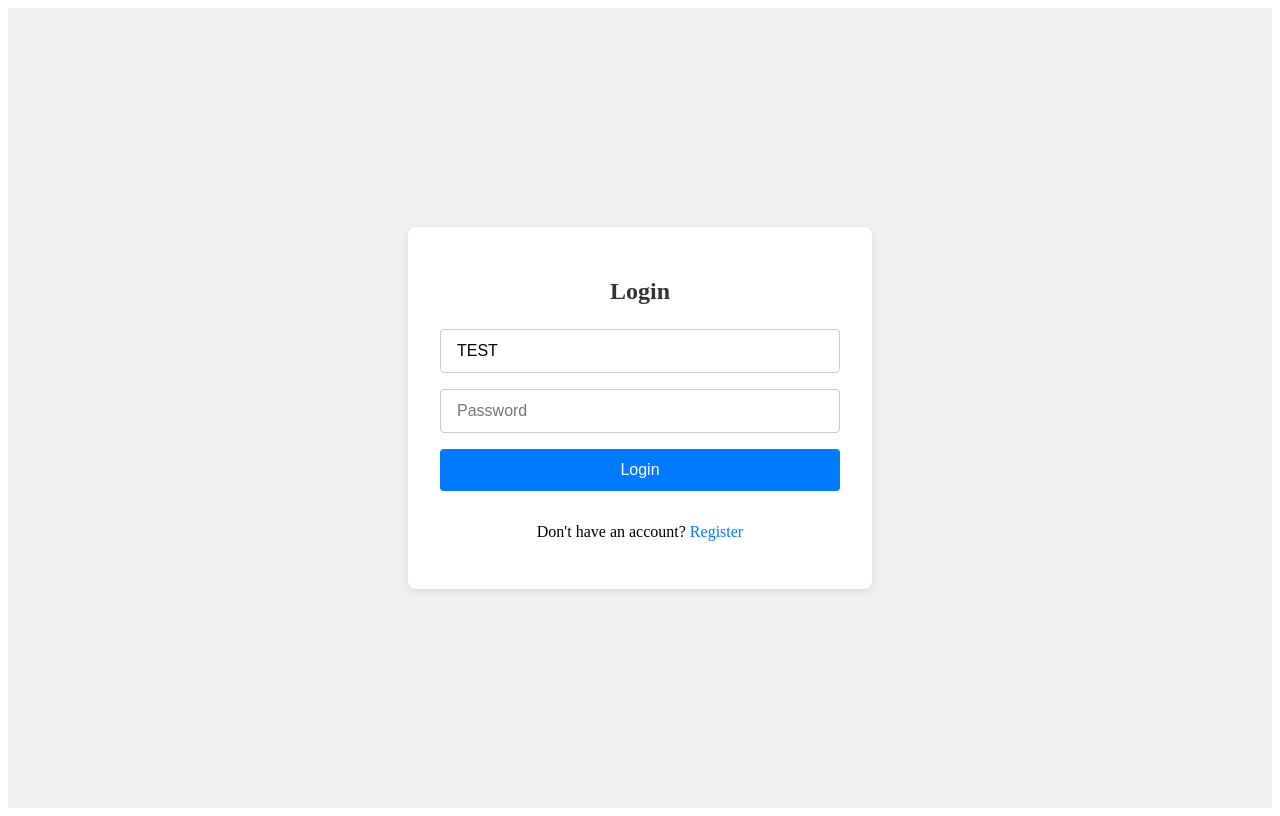
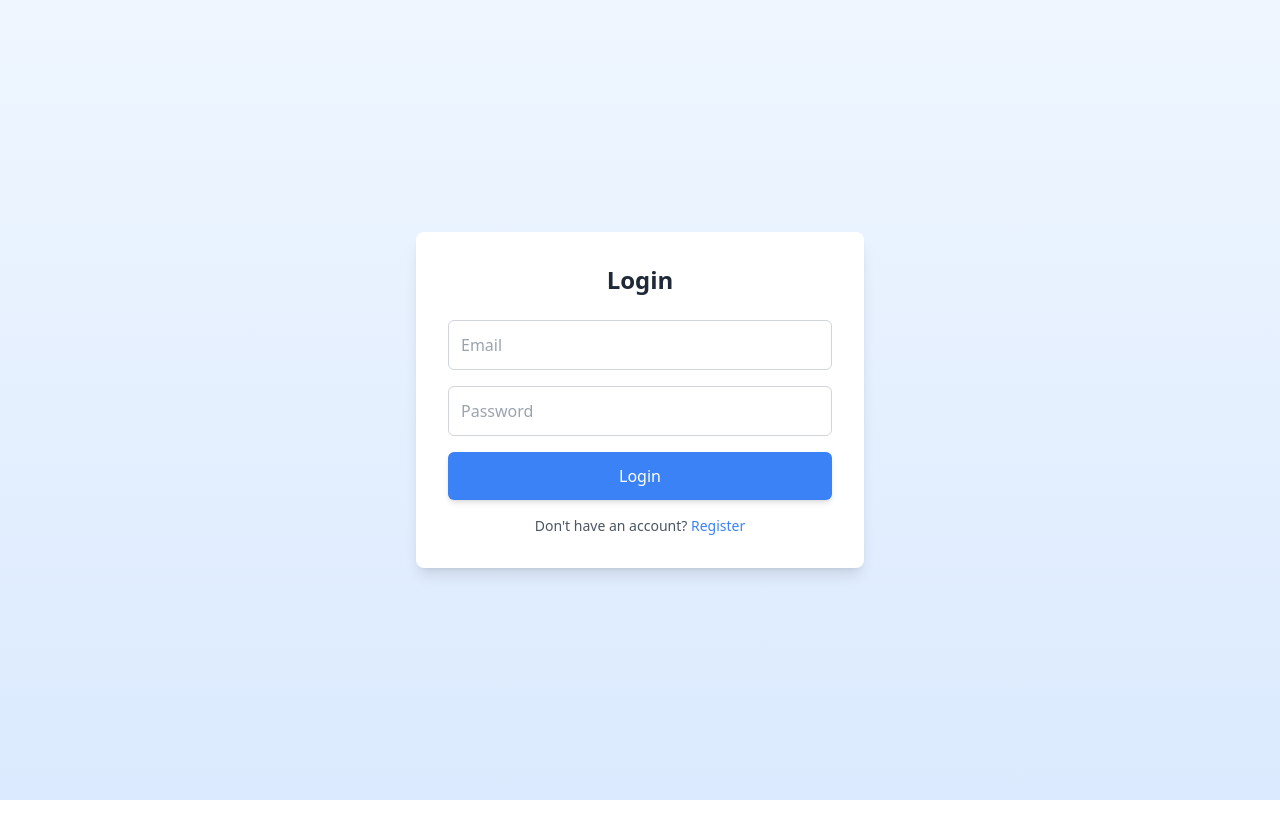
Before and after one commit to MathisDupriez/WebB3Q1_Dupriez_Lamri, a React (Vite) app: page /login in a window 1280 px wide. Built offline with nearby package versions, Linux system fonts and the light colour scheme; a web font is replaced by a local one.

Commit message:
Changing the sass to sass + tailwind in logged in for propal of using, and changing the login page coponent in two coponent

```diff
--- a/package.json
+++ b/package.json
@@ -10,10 +10,13 @@
     "preview": "vite preview"
   },
   "dependencies": {
+    "autoprefixer": "^10.4.20",
+    "postcss": "^8.4.49",
     "react": "^18.3.1",
     "react-dom": "^18.3.1",
     "react-router-dom": "^6.27.0",
-    "sass": "^1.80.4"
+    "sass": "^1.80.4",
+    "tailwindcss": "^3.4.14"
   },
   "devDependencies": {
     "@eslint/js": "^9.11.1",
--- /dev/null
+++ b/postcss.config.cjs
@@ -0,0 +1,7 @@
+// postcss.config.js
+module.exports = {
+    plugins: {
+      tailwindcss: {},
+      autoprefixer: {},
+    },
+  }
--- a/src/App.tsx
+++ b/src/App.tsx
@@ -1,7 +1,7 @@
 import React from 'react';
 import { BrowserRouter as Router, Route, Routes } from 'react-router-dom';
-import LoginPage from './components/Login/Login';
-import RegisterPage from './components/RegisterPage';
+import LoginPage from './components/Login/LoginPage';
+import RegisterPage from './components/Register/RegisterPage';
 import MovieSwiper from './components/MovieSwiper';
 
 const App: React.FC = () => {
--- a/src/components/Login/Login.tsx
+++ /dev/null
@@ -1,69 +0,0 @@
-import React, { useState } from 'react';
-import '../../styles/login.sass';
-
-const LoginPage: React.FC = () => {
-    const [email, setEmail] = useState('TEST');
-    const [password, setPassword] = useState('');
-    const [errorMessage, setErrorMessage] = useState('');
-    const [loading, setLoading] = useState(false);
-
-    const handleSubmit = async (e: React.FormEvent) => {
-        e.preventDefault();
-        setLoading(true); // Optionnel : Affiche un état de chargement
-
-        try {
-            const response = await fetch('https://api.example.com/login', {
-                method: 'POST',
-                headers: {
-                    'Content-Type': 'application/json',
-                },
-                body: JSON.stringify({ email, password }),
-            });
-
-            if (!response.ok) {
-                throw new Error('Failed to login');
-            }
-
-            const data = await response.json();
-            console.log('Login successful:', data);
-            // Ici, tu peux rediriger l'utilisateur ou stocker le token par exemple
-
-        } catch (error) {
-            setErrorMessage('Login failed. Please check your credentials.');
-            console.error(error);
-        } finally {
-            setLoading(false); // Fin du chargement
-        }
-    };
-
-    return (
-        <div className="login-page">
-            <div className="login-card">
-                <h2>Login</h2>
-                <form onSubmit={handleSubmit}>
-                    <input
-                        type="text"
-                        placeholder="Email"
-                        value={email}
-                        onChange={e => setEmail(e.target.value)}
-                        required
-                    />
-                    <input
-                        type="password"
-                        placeholder="Password"
-                        value={password}
-                        onChange={(e) => setPassword(e.target.value)}
-                        required
-                    />
-                    <button type="submit" disabled={loading}>
-                        {loading ? 'Logging in...' : 'Login'}
-                    </button>
-                    {errorMessage && <p className="error-message">{errorMessage}</p>}
-                    <p className="register-link">Don't have an account? <a href="/register">Register</a></p>
-                </form>
-            </div>
-        </div>
-    );
-};
-
-export default LoginPage;
--- /dev/null
+++ b/src/components/Login/LoginForm.tsx
@@ -0,0 +1,79 @@
+// src/components/LoginForm.tsx
+import React, { useState, useEffect } from 'react';
+import '../../styles/login.sass';
+
+const LoginForm: React.FC = () => {
+    const [email, setEmail] = useState(''); // Déclencheur de l'effet
+    const [password, setPassword] = useState(''); // Déclencheur de l'effet
+    const [errorMessage, setErrorMessage] = useState('');
+    const [loading, setLoading] = useState(false);
+
+    const handleSubmit = (e: React.FormEvent) => {
+        e.preventDefault();
+
+        const form = e.target as HTMLFormElement;
+        const emailInput = (form.elements.namedItem("email") as HTMLInputElement).value;
+        const passwordInput = (form.elements.namedItem("password") as HTMLInputElement).value;
+
+        setEmail(emailInput);
+        setPassword(passwordInput);
+    };
+
+    useEffect(() => {
+        const login = async () => {
+            if (!email || !password) return;
+
+            setLoading(true);
+            setErrorMessage(''); // Réinitialise le message d'erreur
+
+            try {
+                const response = await fetch('http://localhost:3000/login', {
+                    method: 'POST',
+                    headers: {
+                        'Content-Type': 'application/json',
+                    },
+                    body: JSON.stringify({ email, password }),
+                });
+
+                if (!response.ok) {
+                    throw new Error('Failed to login');
+                }
+
+                const data = await response.json();
+                console.log('Login successful:', data);
+                // Gérer la redirection ou le stockage du token ici
+
+            } catch (error) {
+                setErrorMessage('Login failed. Please check your credentials.');
+                console.error(error);
+            } finally {
+                setLoading(false);
+            }
+        };
+
+        login();
+    }, [email, password]);
+
+    return (
+        <form onSubmit={handleSubmit}>
+            <input
+                type="text"
+                name="email"
+                placeholder="Email"
+                required
+            />
+            <input
+                type="password"
+                name="password"
+                placeholder="Password"
+                required
+            />
+            <button type="submit" disabled={loading}>
+                {loading ? 'Logging in...' : 'Login'}
+            </button>
+            {errorMessage && <p className="error-message">{errorMessage}</p>}
+        </form>
+    );
+};
+
+export default LoginForm;
--- a/src/components/Login/LoginPage.tsx
+++ b/src/components/Login/LoginPage.tsx
@@ -0,0 +1,18 @@
+// src/components/LoginPage.tsx
+import React from 'react';
+import '../../styles/login.sass';
+import LoginForm from './LoginForm';
+
+const LoginPage: React.FC = () => {
+    return (
+        <div className='login-page'>
+            <div className="login-card">
+                <h2>Login</h2>
+                <LoginForm />
+                <p className="register-link">Don't have an account? <a href="/register">Register</a></p>
+            </div>
+        </div>
+    );
+};
+
+export default LoginPage;
--- a/src/components/RegisterPage.tsx
+++ b/src/components/Register/RegisterPage.tsx
@@ -1,5 +1,5 @@
 import React, { useState } from 'react';
-import '../styles/register.sass';
+import '../../styles/register.sass';
 
 const RegisterPage: React.FC = () => {
     const [formData, setFormData] = useState({
--- a/src/styles/login.sass
+++ b/src/styles/login.sass
@@ -1,59 +1,46 @@
+// styles.sass
+@tailwind base
+@tailwind components
+@tailwind utilities
+
 .login-page
-  display: flex
-  justify-content: center
-  align-items: center
-  height: 100vh
-  background-color: #f0f0f0
+  @apply min-h-screen flex justify-center items-center bg-gradient-to-b from-blue-50 to-blue-100
 
-  .login-card
-    background-color: white
-    padding: 2rem
-    border-radius: 8px
-    box-shadow: 0 2px 8px rgba(0, 0, 0, 0.1)
-    width: 100%
-    max-width: 400px
+.login-card
+  @apply bg-white p-8 rounded-lg shadow-lg w-full max-w-xs md:max-w-md transition-transform duration-300 ease-in-out
 
-    h2
-      text-align: center
-      margin-bottom: 1.5rem
-      color: #333
+  &:hover
+    @apply md:transform md:scale-105 md:shadow-2xl
 
-    form
-      display: flex
-      flex-direction: column
-      gap: 1rem
+  h2
+    @apply text-center text-2xl font-semibold text-gray-800 mb-6
 
-      input
-        padding: 0.75rem 1rem
-        border: 1px solid #ccc
-        border-radius: 4px
-        font-size: 1rem
-        transition: border-color 0.3s ease
+  form
+    @apply flex flex-col gap-4
 
-        &:focus
-          border-color: #007bff
-          outline: none
+    input
+      @apply p-3 border border-gray-300 rounded-md text-base transition duration-300 ease-in-out focus:border-blue-500 focus:ring-2 focus:ring-blue-300 outline-none placeholder-gray-400
 
-      button
-        background-color: #007bff
-        color: white
-        padding: 0.75rem 1rem
-        border: none
-        border-radius: 4px
-        font-size: 1rem
-        cursor: pointer
-        transition: background-color 0.3s ease
+    button
+      @apply bg-blue-500 text-white p-3 rounded-md text-base font-medium cursor-pointer transition duration-300 ease-in-out shadow-md
 
-        &:hover
-          background-color: #0056b3
+      &:hover
+        @apply bg-blue-600
+      &:focus
+        @apply outline-none ring-2 ring-blue-400
 
-      .register-link
-        text-align: center
-        margin-top: 1rem
+    .error-message
+      @apply text-center text-red-500 text-sm
 
-        a
-          color: #007bff
-          text-decoration: none
+.register-link
+  @apply text-center mt-4 text-sm text-gray-600
 
-          &:hover
-            text-decoration: underline
+  a
+    @apply text-blue-500 font-medium no-underline transition duration-300 ease-in-out relative
+    padding-bottom: 2px
+    border-bottom: 2px solid transparent
+
+    &:hover
+      @apply text-blue-700
+      border-color: currentColor
+      text-decoration: none
--- /dev/null
+++ b/tailwind.config.js
@@ -0,0 +1,13 @@
+// tailwind.config.js
+/** @type {import('tailwindcss').Config} */
+export default {
+  content: [
+    "./index.html",               // Inclure l'index HTML de l'application
+    "./src/**/*.{js,ts,jsx,tsx}", // Inclure tous les fichiers JavaScript et TypeScript
+    "./src/**/*.{sass,scss}",     // Inclure tous les fichiers SASS et SCSS dans src
+  ],
+  theme: {
+    extend: {},
+  },
+  plugins: [],
+}
```
Also changed, not shown: 1 other file (tests, documents, lock files or other folders).
